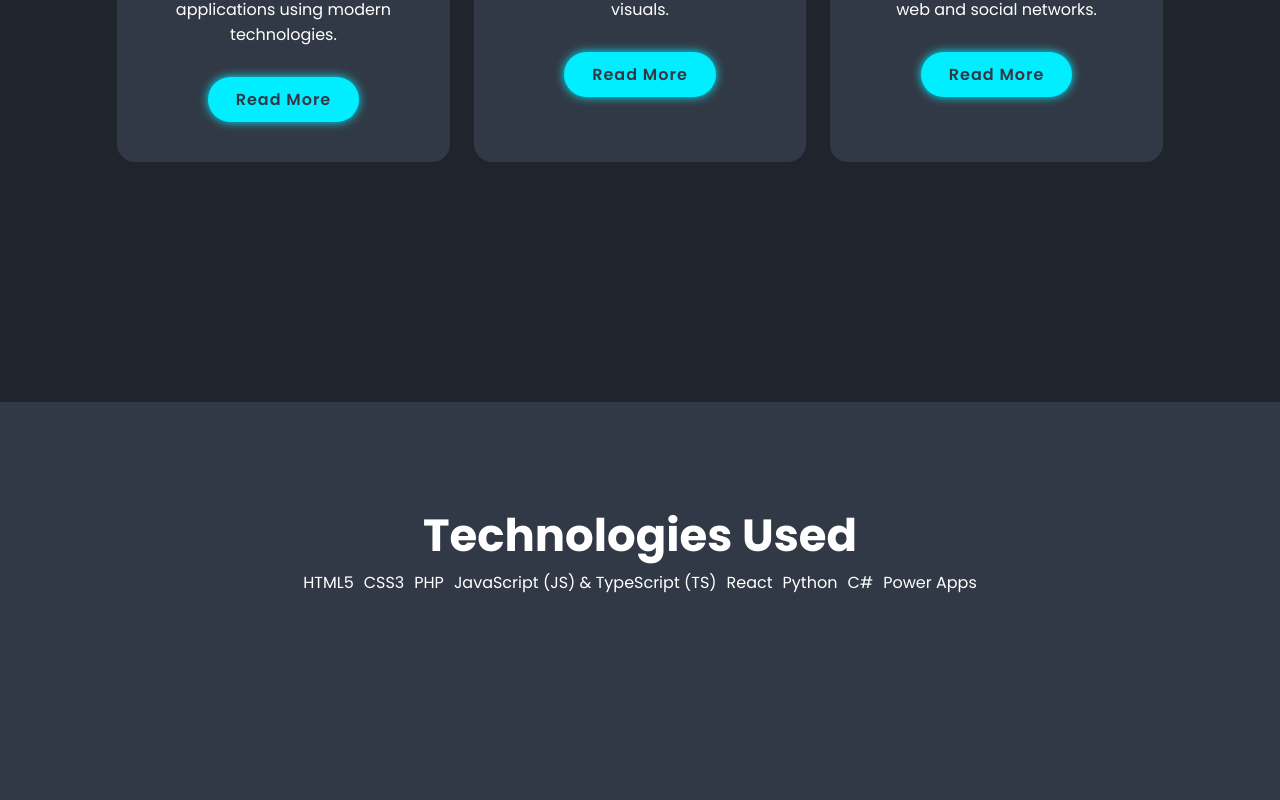
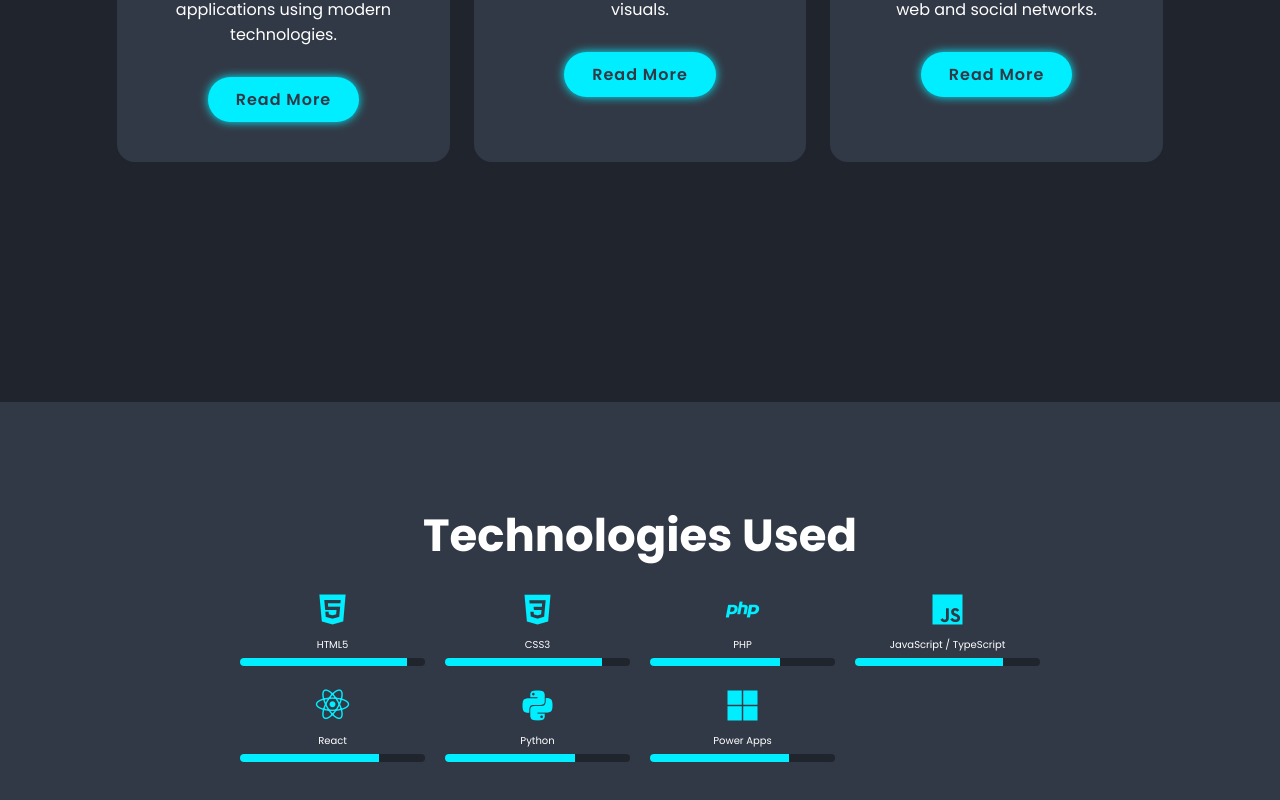
Before and after one commit to rafael-carvalho-developer/portfolio, a React (Vite) app: page / in a window 1280 px wide. Shown: the part 1998-2798 px from the top of the page. Built offline with nearby package versions, Linux system fonts and the light colour scheme; no server answers; the database is empty.

Commit message:
Remove Stats section and enhance skills

```diff
--- a/package.json
+++ b/package.json
@@ -8,7 +8,6 @@
   },
   "dependencies": {
     "@supabase/supabase-js": "^2.50.0",
-    "chart.js": "^4.4.9",
     "react": "^19.1.0",
     "react-dom": "^19.1.0",
     "react-router-dom": "^6.23.0",
--- a/src/App.jsx
+++ b/src/App.jsx
@@ -6,7 +6,6 @@ import About from './components/About';
 import Services from './components/Services';
 import Skills from './components/Skills';
 import Timeline from './components/Timeline';
-import Stats from './components/Stats';
 import Portfolio from './components/Portfolio';
 import Contact from './components/Contact';
 
@@ -37,7 +36,6 @@ function App() {
       <Services />
       <Skills />
       <Timeline />
-      <Stats />
       <Portfolio />
       <Contact />
     </div>
--- a/src/components/Header.jsx
+++ b/src/components/Header.jsx
@@ -76,10 +76,6 @@ export default function Header({ dark, setDark }) {
           <i className="bx bx-timer"></i>
           <span>Journey</span>
         </a>
-        <a href="#stats">
-          <i className="bx bx-bar-chart"></i>
-          <span>Stats</span>
-        </a>
         <a href="#portfolio">
           <i className="bx bx-book"></i>
           <span>Portfolio</span>
--- a/src/components/Skills.jsx
+++ b/src/components/Skills.jsx
@@ -1,25 +1,45 @@
-import React from 'react';
+import React, { useEffect } from 'react';
 
 export default function Skills() {
   const skills = [
-    'HTML5',
-    'CSS3',
-    'PHP',
-    'JavaScript (JS) & TypeScript (TS)',
-    'React',
-    'Python',
-    'C#',
-    'Power Apps',
+    { name: 'HTML5', icon: 'bxl-html5', level: 90 },
+    { name: 'CSS3', icon: 'bxl-css3', level: 85 },
+    { name: 'PHP', icon: 'bxl-php', level: 70 },
+    { name: 'JavaScript / TypeScript', icon: 'bxl-javascript', level: 80 },
+    { name: 'React', icon: 'bxl-react', level: 75 },
+    { name: 'Python', icon: 'bxl-python', level: 70 },
+    { name: 'Power Apps', icon: 'bxl-microsoft', level: 75 },
   ];
+
+  useEffect(() => {
+    const bars = document.querySelectorAll('.skill-bar');
+    const observer = new IntersectionObserver((entries) => {
+      entries.forEach((entry) => {
+        if (entry.isIntersecting) {
+          const level = entry.target.getAttribute('data-level');
+          entry.target.style.width = level + '%';
+        }
+      });
+    }, { threshold: 0.5 });
+
+    bars.forEach((bar) => observer.observe(bar));
+    return () => observer.disconnect();
+  }, []);
 
   return (
     <section className="skills" id="skills">
       <h2 className="heading">Technologies <span>Used</span></h2>
-      <ul className="skills-list">
+      <div className="skills-container">
         {skills.map((skill) => (
-          <li key={skill}>{skill}</li>
+          <div className="skill" key={skill.name}>
+            <i className={`bx ${skill.icon}`}></i>
+            <span>{skill.name}</span>
+            <div className="progress">
+              <div className="skill-bar" data-level={skill.level}></div>
+            </div>
+          </div>
         ))}
-      </ul>
+      </div>
     </section>
   );
 }
--- a/src/components/Stats.jsx
+++ /dev/null
@@ -1,35 +0,0 @@
-import React, { useEffect, useRef } from 'react';
-import Chart from 'chart.js/auto';
-
-export default function Stats() {
-  const canvasRef = useRef(null);
-
-  useEffect(() => {
-    const ctx = canvasRef.current.getContext('2d');
-    const chart = new Chart(ctx, {
-      type: 'bar',
-      data: {
-        labels: ['HTML', 'CSS', 'JS', 'React', 'Python', 'C#'],
-        datasets: [
-          {
-            data: [90, 85, 80, 70, 60, 60],
-            backgroundColor: '#0ef',
-          },
-        ],
-      },
-      options: {
-        animation: { duration: 2000 },
-        plugins: { legend: { display: false } },
-        scales: { y: { beginAtZero: true, max: 100 } },
-      },
-    });
-    return () => chart.destroy();
-  }, []);
-
-  return (
-    <section className="stats" id="stats">
-      <h2 className="heading">My <span>Stats</span></h2>
-      <canvas ref={canvasRef} width="400" height="200"></canvas>
-    </section>
-  );
-}
--- a/src/index.css
+++ b/src/index.css
@@ -95,7 +95,11 @@ section {
   font-size: 2.4rem;
   color: var(--text-color);
   cursor: pointer;
-  margin-left: 1rem;
+  position: absolute;
+  left: 2rem;
+  top: 50%;
+  transform: translateY(-50%);
+  margin: 0;
 }
 
 .home {
@@ -353,12 +357,43 @@ section {
   align-items: center;
 }
 
-.skills-list {
-  list-style: none;
-  display: flex;
-  flex-wrap: wrap;
-  gap: 1rem;
-  font-size: 1.6rem;
+.skills-container {
+  width: 100%;
+  max-width: 80rem;
+  display: grid;
+  grid-template-columns: repeat(auto-fit, minmax(15rem, 1fr));
+  gap: 2rem;
+  margin-top: 2rem;
+}
+
+.skill {
+  text-align: center;
+}
+
+.skill i {
+  font-size: 4rem;
+  color: var(--main-color);
+}
+
+.skill span {
+  display: block;
+  margin-top: 0.5rem;
+}
+
+.progress {
+  background: var(--bg-color);
+  height: 0.8rem;
+  border-radius: 1rem;
+  overflow: hidden;
+  margin-top: 0.5rem;
+}
+
+.skill-bar {
+  display: block;
+  width: 0;
+  height: 100%;
+  background: var(--main-color);
+  transition: width 2s ease;
 }
 
 .timeline {
@@ -374,15 +409,18 @@ section {
 
 .timeline-list li {
   position: relative;
-  padding-left: 2rem;
-  margin-bottom: 2rem;
+  padding-left: 0;
+  margin-bottom: 3rem;
+  text-align: center;
+  font-size: 2rem;
 }
 
 .timeline-list li::before {
   content: '';
   position: absolute;
-  left: 0;
-  top: 0.8rem;
+  left: 50%;
+  top: -1rem;
+  transform: translateX(-50%);
   width: 1rem;
   height: 1rem;
   background: var(--main-color);
@@ -390,20 +428,11 @@ section {
 }
 
 .timeline-list li .year {
+  display: block;
   font-weight: bold;
-  margin-right: 1rem;
+  margin-bottom: 0.5rem;
 }
 
-.stats {
-  background: var(--second-bg-color);
-  text-align: center;
-  padding-bottom: 5rem;
-}
-
-.stats canvas {
-  max-width: 100%;
-  margin: 0 auto;
-}
 
 .contact h2 {
   margin-bottom: 3rem;
```
Also changed, not shown: 1 other file (tests, documents, lock files or other folders).
